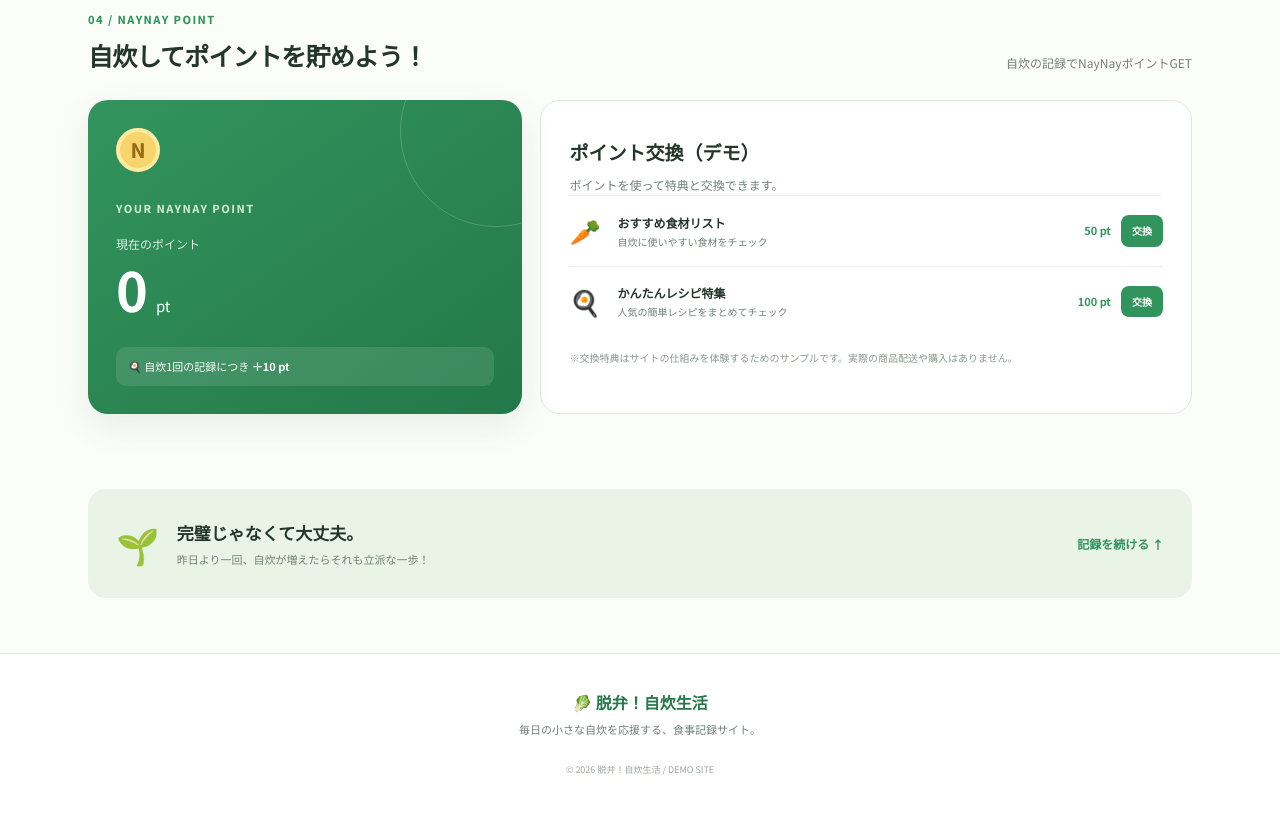
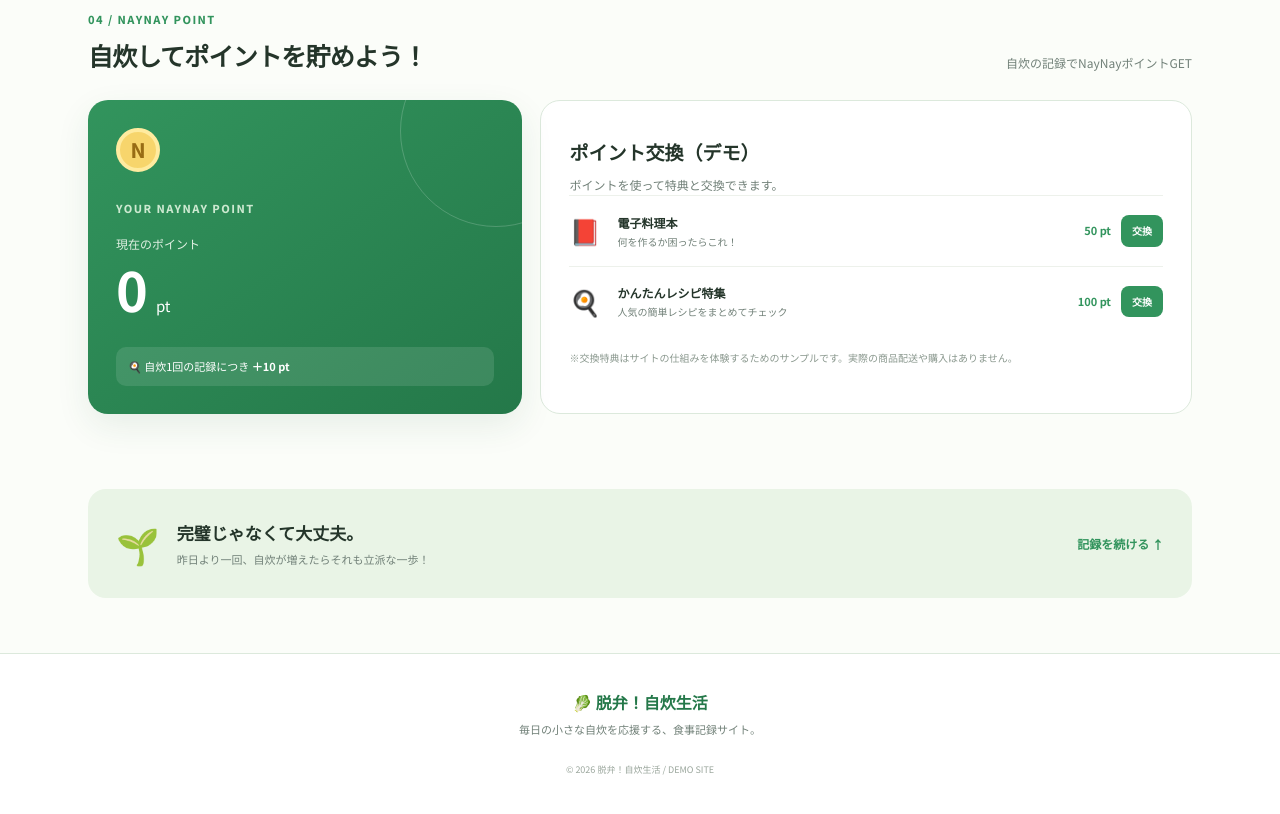
Before and after one commit to kohaku24njr260004-cell/datuben.github.io, a plain HTML site: page index.html in a window 1280 px wide. Shown: the part 2917-3731 px from the top of the page. Drawn offline with Linux system fonts and the light colour scheme; a web font is replaced by a local one.

Commit message:
Replace reward emoji and item description

```diff
--- a/index.html
+++ b/index.html
@@ -160,7 +160,7 @@
           <h3>ポイント交換（デモ）</h3>
           <p class="muted">ポイントを使って特典と交換できます。</p>
           <div class="reward-row">
-            <span class="reward-emoji">🥕</span><div><strong>おすすめ食材リスト</strong><small>自炊に使いやすい食材をチェック</small></div><b>50 pt</b><button class="exchange-button" data-cost="50" data-reward="おすすめ食材リスト">交換</button>
+            <span class="reward-emoji">📕</span><div><strong>電子料理本</strong><small>何を作るか困ったらこれ！</small></div><b>50 pt</b><button class="exchange-button" data-cost="50" data-reward="おすすめ食材リスト">交換</button>
           </div>
           <div class="reward-row">
             <span class="reward-emoji">🍳</span><div><strong>かんたんレシピ特集</strong><small>人気の簡単レシピをまとめてチェック</small></div><b>100 pt</b><button class="exchange-button" data-cost="100" data-reward="かんたんレシピ特集">交換</button>
```
